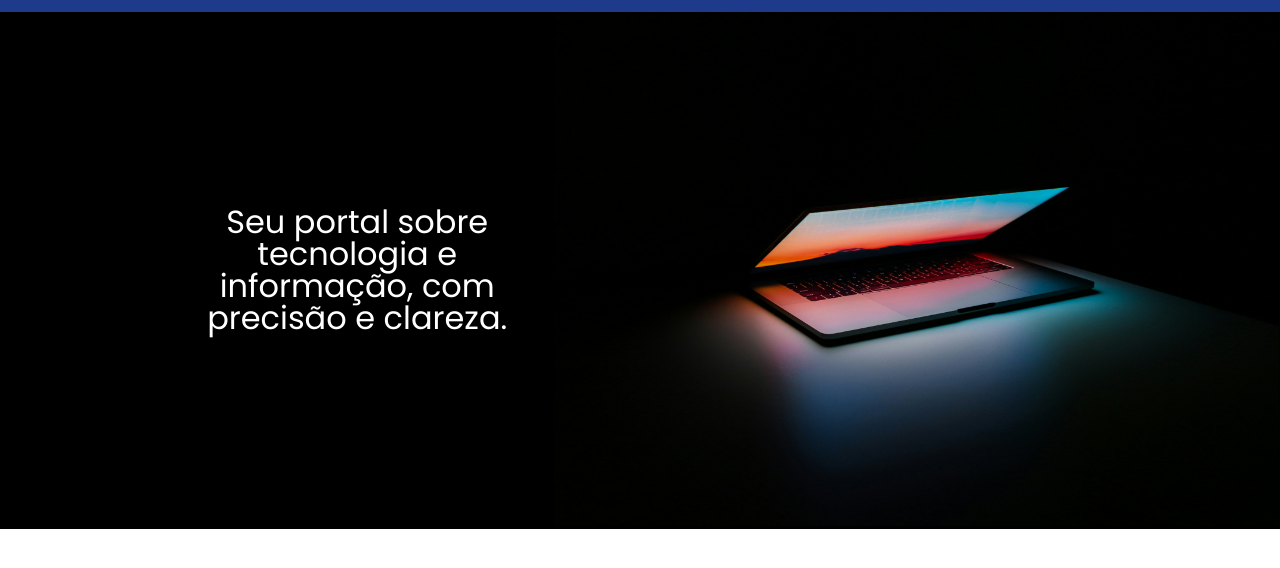
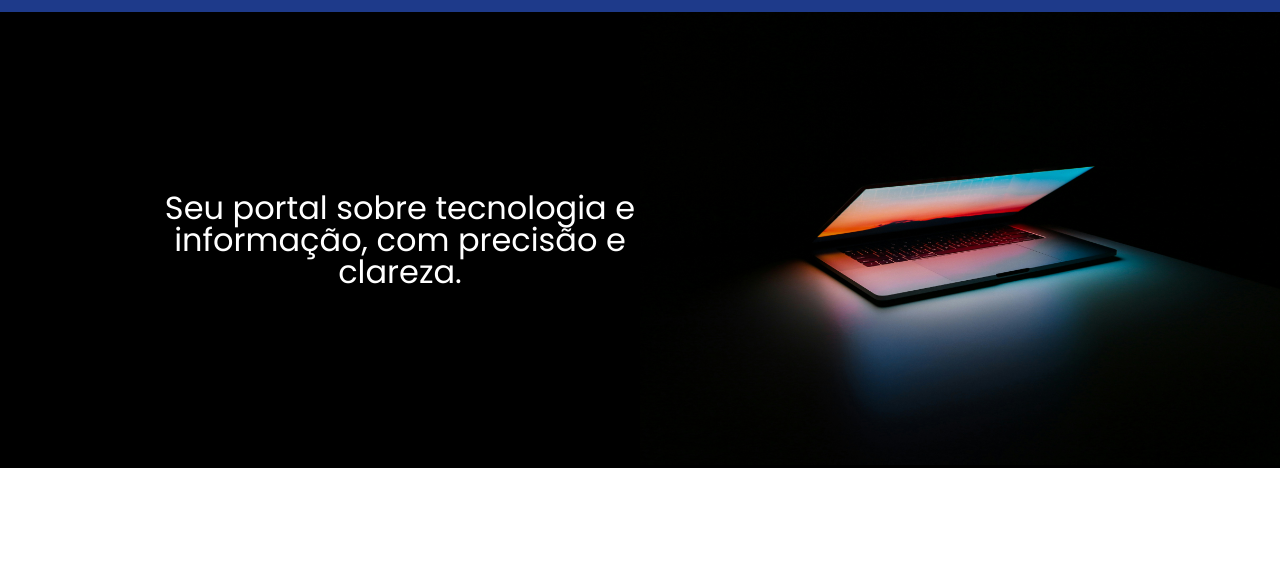
Before and after one commit to arthurfreitasrocha/site-pixel-e-pauta, a plain HTML site: page index.html in a window 1280 px wide. Shown: the part 84-652 px from the top of the page. Drawn offline with Linux system fonts and the light colour scheme.

Commit message:
changed image size

```diff
--- a/src/styles/header.css
+++ b/src/styles/header.css
@@ -1,6 +1,5 @@
 .brand__and__navigation {
     display: flex;
-    flex-direction: row;
     background-color: var(--default-primary-color);
     width: 100%;
     height: 12vh;
@@ -25,7 +24,6 @@
 
 .brand__and__navigation nav ul {
     display: flex;
-    flex-direction: row;
 }
 
 .brand__and__navigation nav ul li a {
@@ -47,10 +45,12 @@
 }
 
 .initial__call-img {
-    width: 200vh;
+    max-width: 50%;
 }
 
 .initial__call-img img {
+    width: 100%;
+    height: auto;
     transform: scaleX(-1);
 }
 
```
